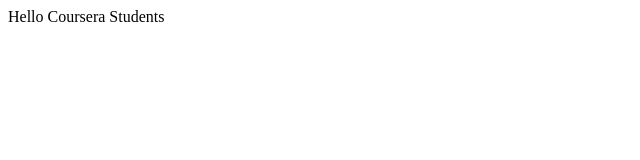
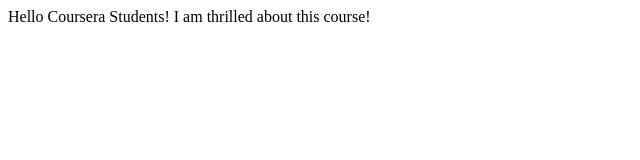
Before and after one commit to mumerqureshi/coursera-test, a plain HTML site: page index.html in a window 1280 px wide. Shown: the whole page, without its empty margins (0-640 px from the left). Drawn offline with Linux system fonts and the light colour scheme.

Commit message:
next version of web file.

```diff
--- a/index.html
+++ b/index.html
@@ -5,6 +5,6 @@
     <title>Hello Coursera</title>
   </head>
   <body>
-    Hello Coursera Students
+    Hello Coursera Students! I am thrilled about this course!
   </body>
 </html>
```
